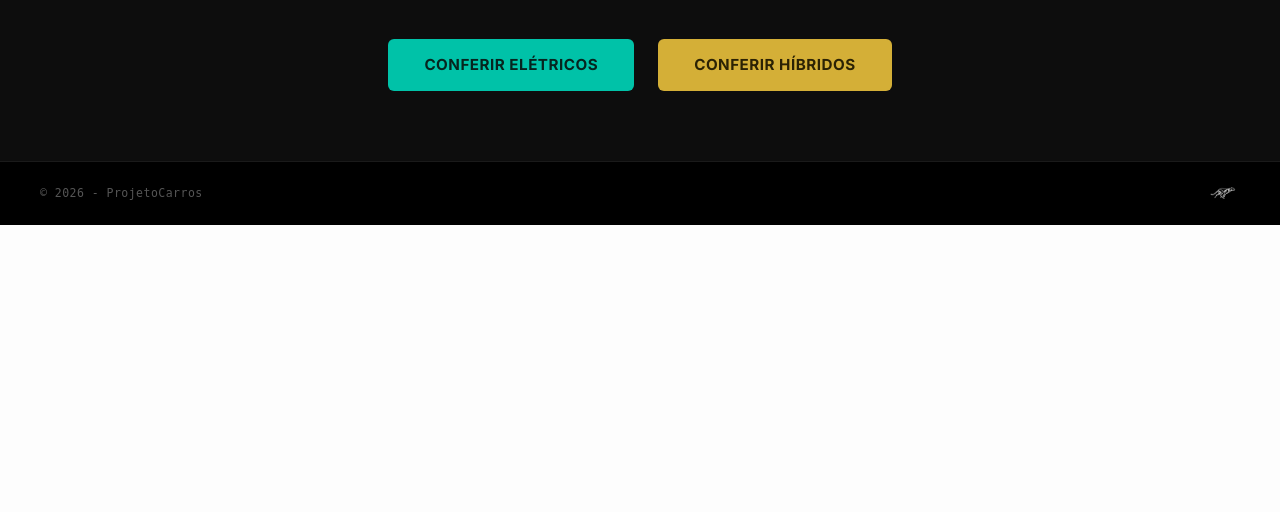
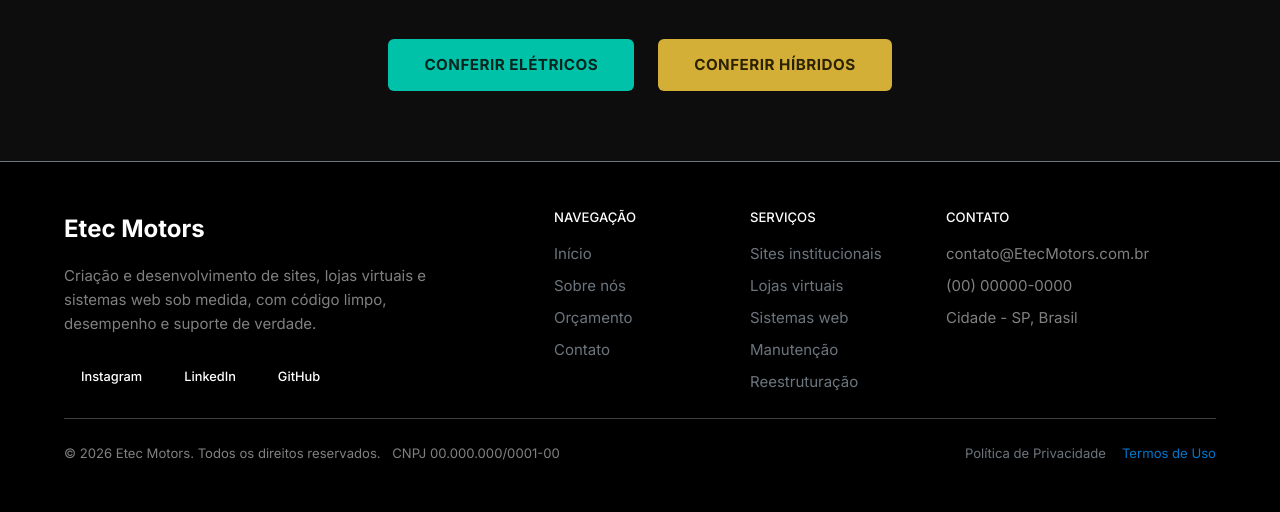
Before and after one commit to igorrr456/ProjetoCarrosEletricosFinal, an ASP.NET Core app: page / in a window 1280 px wide. Shown: the part 1840-2352 px from the top of the page. Before the commit the page ends 2065 px from the top, so only its background shows below. Run offline with ASP.NET Core 8, Linux system fonts and the light colour scheme; style sheets or scripts are compiled from the project's sources.

Commit message:
Feat:Adicionando novo footer

```diff
--- a/ProjetoCarros/Views/Shared/_Layout.cshtml
+++ b/ProjetoCarros/Views/Shared/_Layout.cshtml
@@ -1,4 +1,4 @@
- <!DOCTYPE html>
+<!DOCTYPE html>
 <html lang="pt-br">
 <head>
     <meta charset="utf-8" />
@@ -8,6 +8,7 @@
     <link rel="stylesheet" href="~/css/site.css" asp-append-version="true" />
     <link rel="stylesheet" href="~/css/splash.css" asp-append-version="true" />
     <link rel="stylesheet" href="~/css/Header.css" asp-append-version="true" />
+    <link rel="stylesheet" href="~/css/header-transparente.css" asp-append-version="true" />
     <link rel="stylesheet" href="~/ProjetoCarros.styles.css" asp-append-version="true" />
     <link href="https://fonts.googleapis.com/css2?family=Inter:wght@400;500;600;700&display=swap" rel="stylesheet" />
 
@@ -16,13 +17,13 @@
 <body style="font-family: 'Inter', sans-serif;">
 
     <header>
-        <!-- DESKTOP NAV (igual ao original) -->
-        <nav class="navbar navbar-desktop navbar-expand-lg navbar-dark bg-black py-0" style="min-height: 75px; font-family: 'Inter', sans-serif;">
+        <!-- DESKTOP NAV -->
+        <nav class="navbar navbar-desktop navbar-expand-lg navbar-dark py-0" style="min-height: 75px; font-family: 'Inter', sans-serif;">
             <div class="container justify-content-center">
                 <div class="navbar-collapse justify-content-center gap-3 d-flex" id="mainNav">
 
                     <a asp-area="" asp-controller="Home" asp-action="Index">
-                        <img src="~/images/logo.png" alt="Logo" style="height: 65px; width: auto;" />
+                        <img src="~/images/Logosemfundo.png" alt="Logo" style="height: 65px; width: auto;" />
                     </a>
 
                     <ul class="navbar-nav mb-2 mb-lg-0">
@@ -149,15 +150,85 @@
     <script src="~/js/site.js" asp-append-version="true"></script>
     <script src="~/js/splash.js" asp-append-version="true"></script>
     <script src="~/js/Header.js" asp-append-version="true"></script>
+
+    <!-- Header transparente: ganha fundo escuro ao rolar -->
+    <script>
+        (function () {
+            var header = document.querySelector('header');
+            function atualizar() {
+                header.classList.toggle('scrolled', window.scrollY > 50);
+            }
+            window.addEventListener('scroll', atualizar);
+            atualizar();
+        })();
+    </script>
+
     @await RenderSectionAsync("Scripts", required: false)
 
     <!-- Footer global -->
-    <footer class="site-footer">
-        <div class="site-footer__inner">
-            <span class="site-footer__copy">&copy; 2026 - ProjetoCarros</span>
-            <a asp-area="" asp-controller="Home" asp-action="Index" class="site-footer__logo">
-                <img src="~/images/logo.png" alt="Logo ProjetoCarros" />
-            </a>
+    <footer class="bg-black text-white border-top border-secondary" data-bs-theme="dark">
+        <div class="container py-5">
+            <div class="row g-4">
+
+
+                <div class="col-lg-4">
+                    <a class="d-inline-block fw-bold fs-4 text-white text-decoration-none mb-3" asp-controller="Home" asp-action="Index">
+                        Etec Motors
+                    </a>
+                    <p class="text-white-50 mb-4">
+                        Criação e desenvolvimento de sites, lojas virtuais e sistemas web sob medida,
+                        com código limpo, desempenho e suporte de verdade.
+                    </p>
+                    <div class="d-flex flex-wrap gap-2">
+                        <a href="#" class="btn btn-sm btn-instagram text-white fw-medium px-3">Instagram</a>
+                        <a href="#" class="btn btn-sm btn-linkedin text-white fw-medium px-3">LinkedIn</a>
+                        <a href="#" class="btn btn-sm btn-github text-white fw-medium px-3">GitHub</a>
+                    </div>
+                </div>
+
+                <div class="col-6 col-lg-2 offset-lg-1">
+                    <h6 class="text-uppercase small fw-semibold mb-3">Navegação</h6>
+                    <ul class="list-unstyled mb-0 d-grid gap-2">
+                        <li><a class="link-secondary link-underline-opacity-0 link-underline-opacity-100-hover" asp-controller="Home" asp-action="Index">Início</a></li>
+                        <li><a class="link-secondary link-underline-opacity-0 link-underline-opacity-100-hover" asp-controller="Sobre" asp-action="Sobre" asp-fragment="">Sobre nós</a></li>
+                        <li><a class="link-secondary link-underline-opacity-0 link-underline-opacity-100-hover" asp-controller="Orcamento" asp-action="Index" asp-fragment="">Orçamento</a></li>
+                        <li><a class="link-secondary link-underline-opacity-0 link-underline-opacity-100-hover" asp-controller="Contato" asp-action="Contato" asp-fragment="">Contato</a></li>
+                    </ul>
+                </div>
+
+                <div class="col-6 col-lg-2">
+                    <h6 class="text-uppercase small fw-semibold mb-3">Serviços</h6>
+                    <ul class="list-unstyled mb-0 d-grid gap-2">
+                        <li><a class="link-secondary link-underline-opacity-0 link-underline-opacity-100-hover" asp-controller="Home" asp-action="Index" asp-fragment="servicos">Sites institucionais</a></li>
+                        <li><a class="link-secondary link-underline-opacity-0 link-underline-opacity-100-hover" asp-controller="Home" asp-action="Index" asp-fragment="servicos">Lojas virtuais</a></li>
+                        <li><a class="link-secondary link-underline-opacity-0 link-underline-opacity-100-hover" asp-controller="Home" asp-action="Index" asp-fragment="servicos">Sistemas web</a></li>
+                        <li><a class="link-secondary link-underline-opacity-0 link-underline-opacity-100-hover" asp-controller="Home" asp-action="Index" asp-fragment="servicos">Manutenção</a></li>
+                        <li><a class="link-secondary link-underline-opacity-0 link-underline-opacity-100-hover" asp-controller="Home" asp-action="Index" asp-fragment="servicos">Reestruturação</a></li>
+                    </ul>
+                </div>
+
+                <div class="col-lg-3" id="contato">
+                    <h6 class="text-uppercase small fw-semibold mb-3">Contato</h6>
+                    <ul class="list-unstyled mb-0 d-grid gap-2 text-white-50">
+                        <li>contato@EtecMotors.com.br</li>
+                        <li>(00) 00000-0000</li>
+                        <li>Cidade - SP, Brasil</li>
+                    </ul>
+                </div>
+            </div>
+
+            <hr class="border-secondary my-4">
+
+            <div class="d-flex flex-column flex-md-row justify-content-between align-items-center gap-3 small text-white-50">
+                <div class="text-center text-md-start">
+                    &copy; @DateTime.Now.Year Etec Motors. Todos os direitos reservados.<br class="d-md-none">
+                    <span class="ms-md-2">CNPJ 00.000.000/0001-00</span>
+                </div>
+                <div class="d-flex gap-3">
+                    <a class="link-secondary link-underline-opacity-0 link-underline-opacity-100-hover" asp-controller="Home" asp-action="Privacy">Política de Privacidade</a>
+                    <a class="link-secondary link-underline-opacity-0 link-underline-opacity-100-hover" href="#">Termos de Uso</a>
+                </div>
+            </div>
         </div>
     </footer>
 
```
